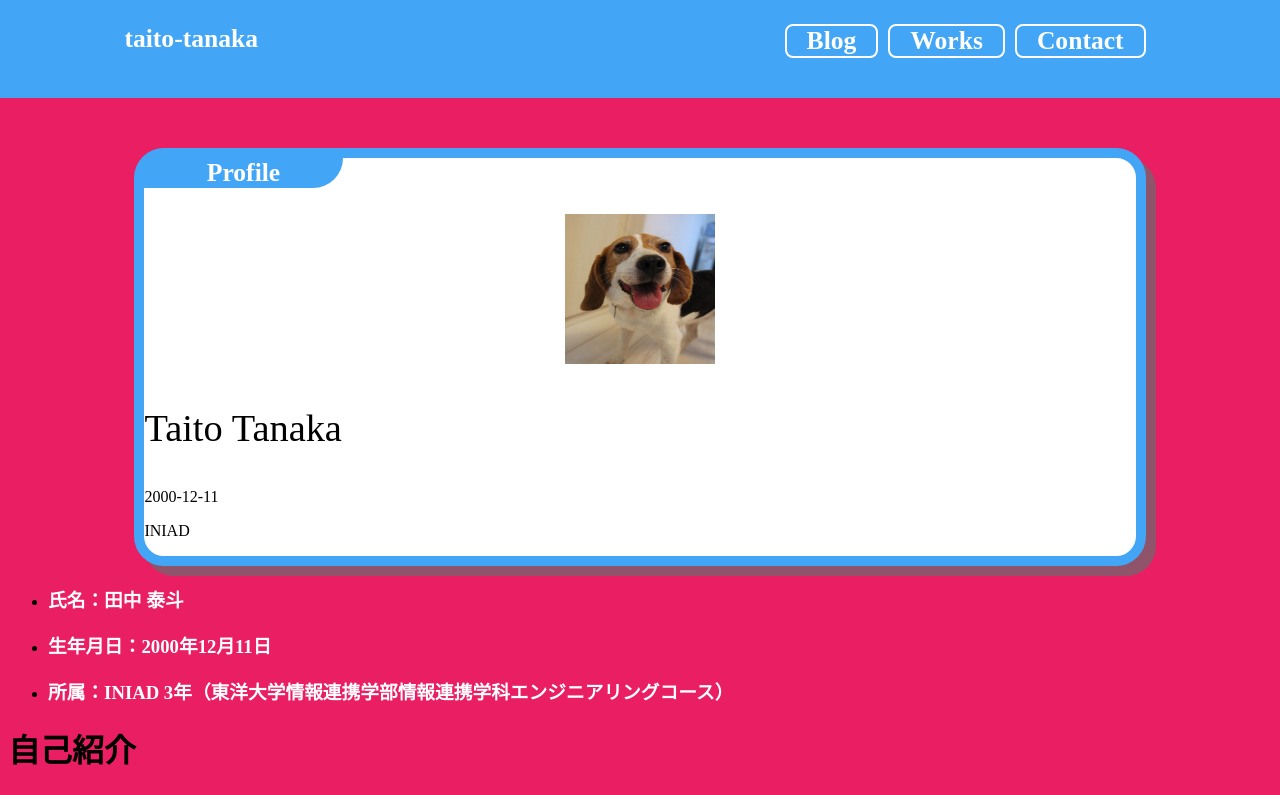
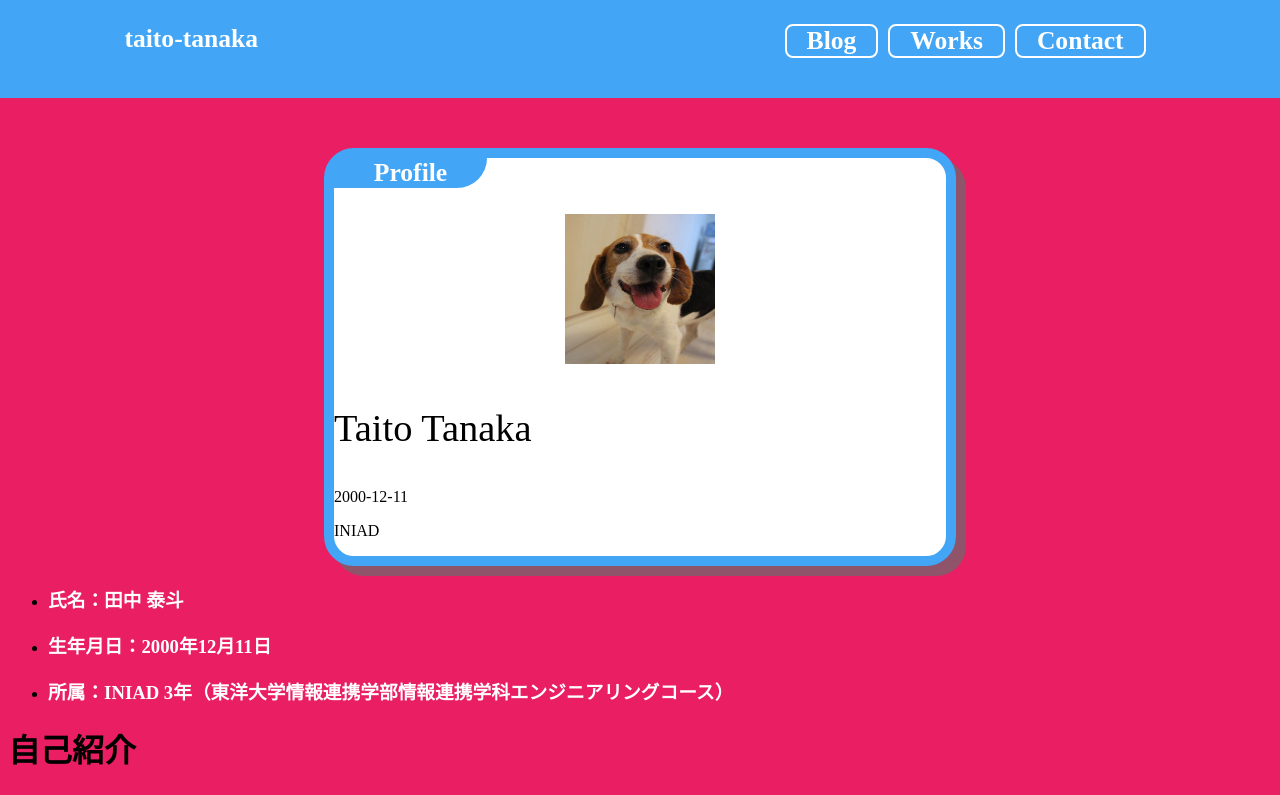
Before and after one commit to taitotnk/taito-t, a Next.js app: page / in a window 1280 px wide. Shown: the top 795 px of the page. Built offline with nearby package versions, Linux system fonts and the light colour scheme.

Commit message:
cardコンポーネントのデザイン調整

```diff
--- a/src/styles/WhiteCard.module.scss
+++ b/src/styles/WhiteCard.module.scss
@@ -5,7 +5,7 @@
     border: 10px solid;
     border-color: $accent-color;
     border-radius: 30px;
-    margin: 0 10%;
+    margin: 0 25%;
     box-shadow: 10px 10px rgba(107, 107, 110, 0.7);
 }
 
@@ -17,10 +17,13 @@
     background-color: $accent-color;
     border-radius: 0 0 30px 0;
     margin-top: 0;
-    margin-right: 80%;
+    margin-right: 75%;
 }
 
 @media (max-width: $tablet) {
+    .wrapper {
+        margin: 0 5%;
+    }
     .title {
         font-size: $h5;
         margin-top: -2px;
```
